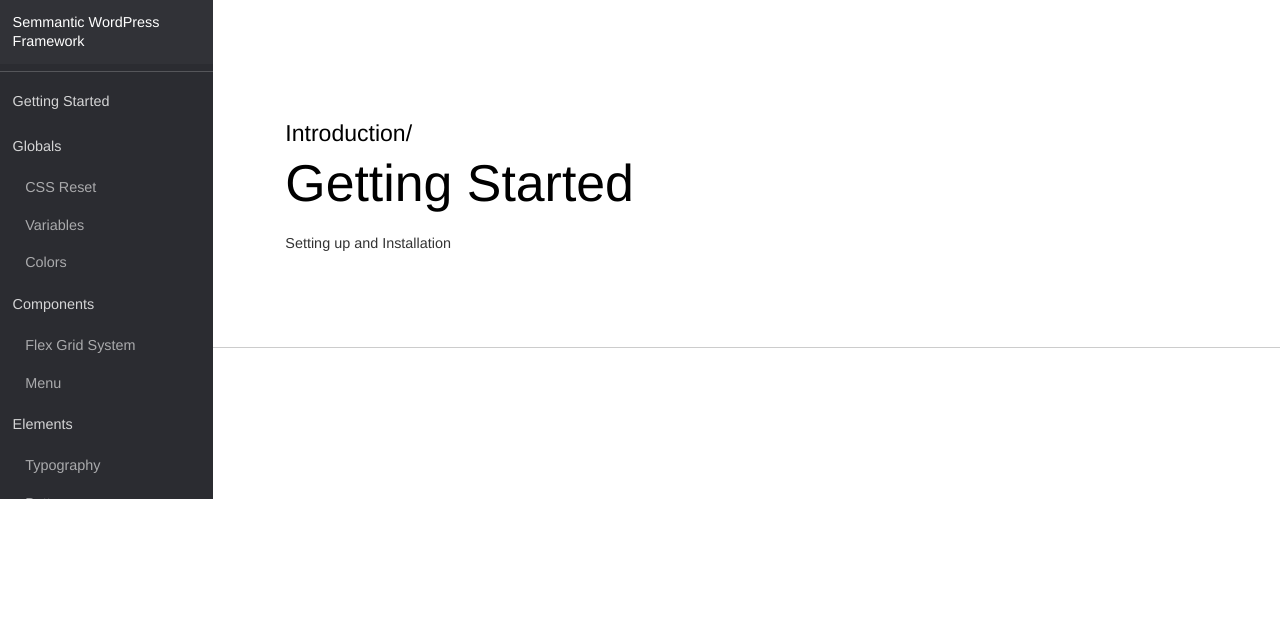
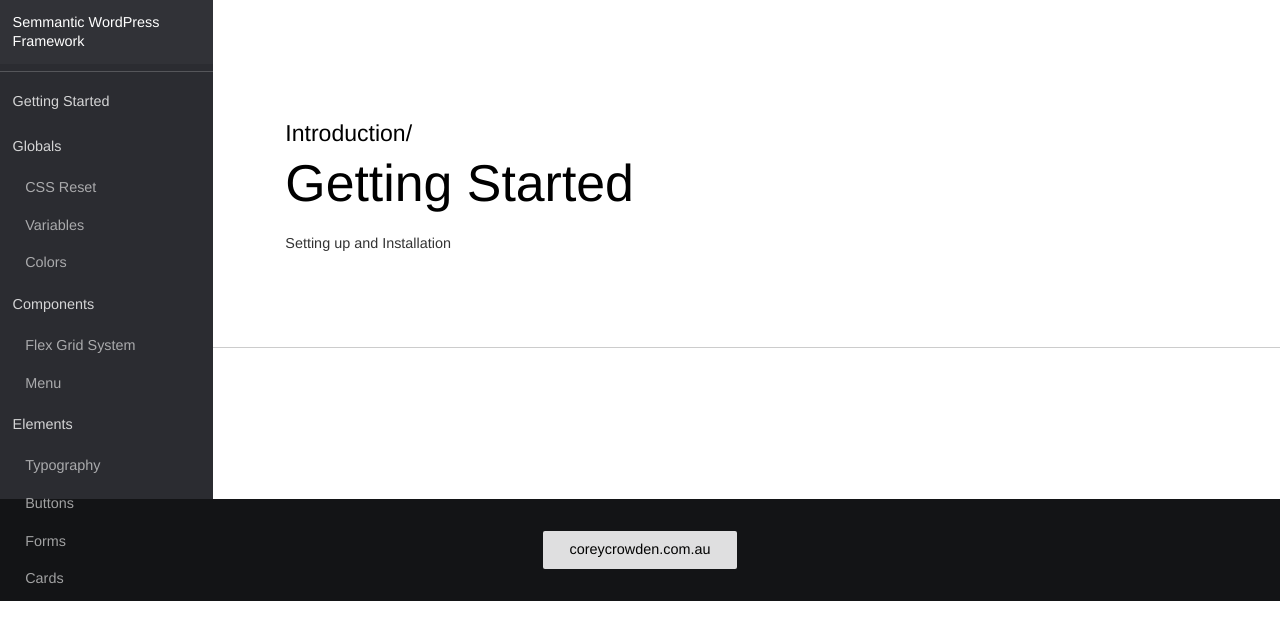
Before and after one commit to CoreyCrowden/semantic-wordpress-framework, a Jekyll site: the page built from docs/introduction/getting-started/index.html, in a window 1280 px wide. Shown: the top 640 px of the page. Built offline with Jekyll 4.4.1, drawn with Linux system fonts in a browser that asks for light colours; nearby versions of some CDN libraries.

Commit message:
Added basic footer to docs

```diff
--- /dev/null
+++ b/docs/_includes/footer.html
@@ -0,0 +1,9 @@
+<footer class="container fluid secondary dark inverted">
+
+  <div class="content">
+
+    <p class="centered"><a href="www.coreycrowden.com.au" class="button">coreycrowden.com.au</a></p>
+  </div>
+
+
+</footer>
--- a/docs/_layouts/default.html
+++ b/docs/_layouts/default.html
@@ -43,9 +43,10 @@
     </div>
 
   </body>
-  <footer>
 
-  </footer>
+
+  <!--Footer-->
+  {% include footer.html %}
 
 
 </html>
```
